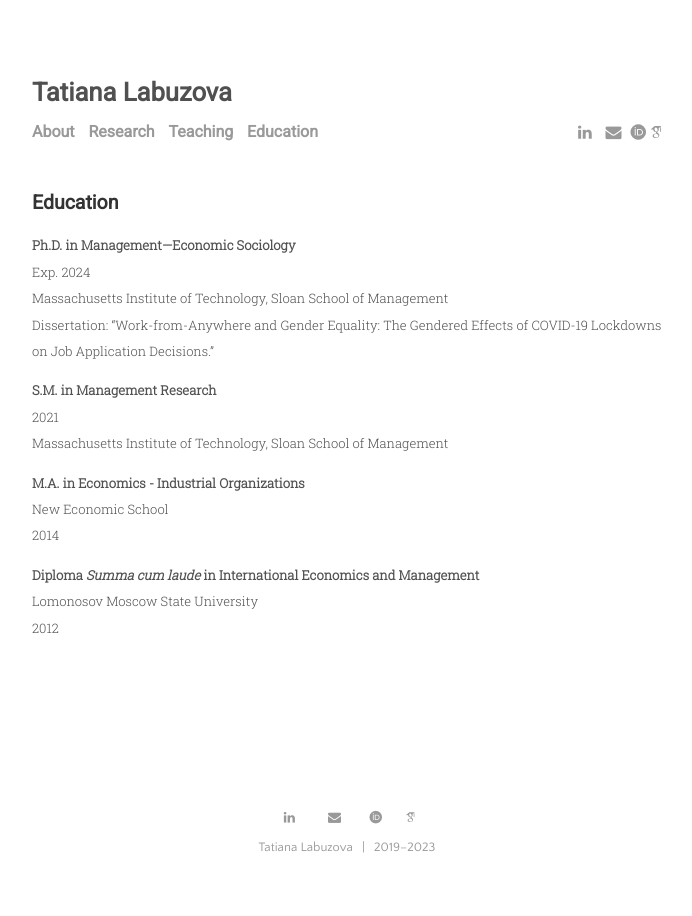
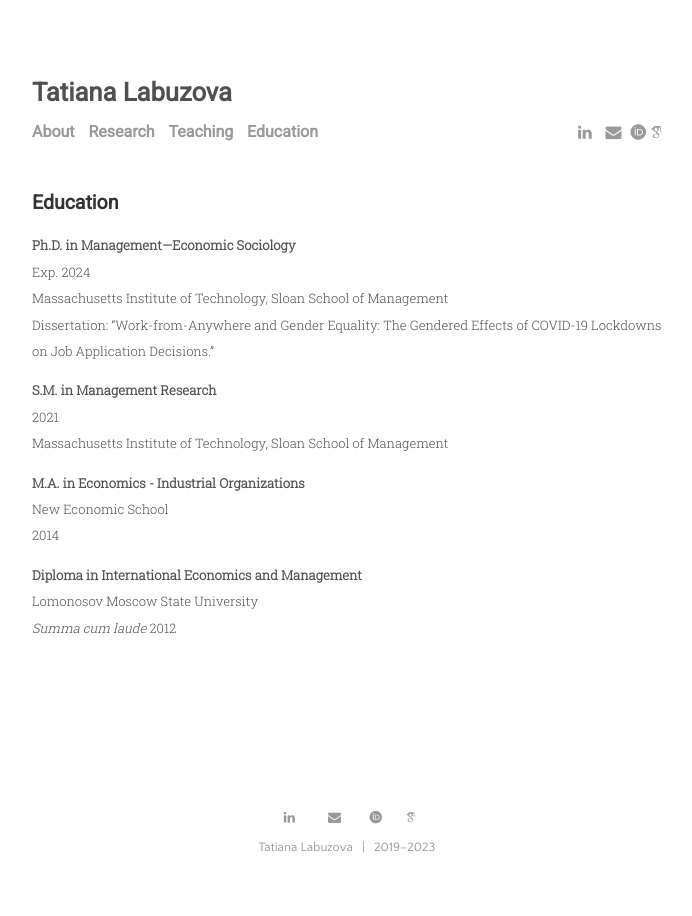
Before and after one commit to tatianalabuzova/tatianalabuzova.github.io, a Jekyll site: the page built from menu/education.md, in a window 1280 px wide. Shown: the whole page, without its empty margins (293-985 px from the left). Built offline with Jekyll 4.4.1, drawn with Linux system fonts in a browser that asks for light colours; some web fonts are replaced.

```diff
--- a/menu/education.md
+++ b/menu/education.md
@@ -16,6 +16,7 @@ __M.A. in Economics - Industrial Organizations__ <br>
 New Economic School <br>
 2014
 
-__Diploma _Summa cum laude_ in International Economics and Management__ <br>
+__Diploma in International Economics and Management__ <br>
 Lomonosov Moscow State University <br>
+_Summa cum laude_
 2012
```
